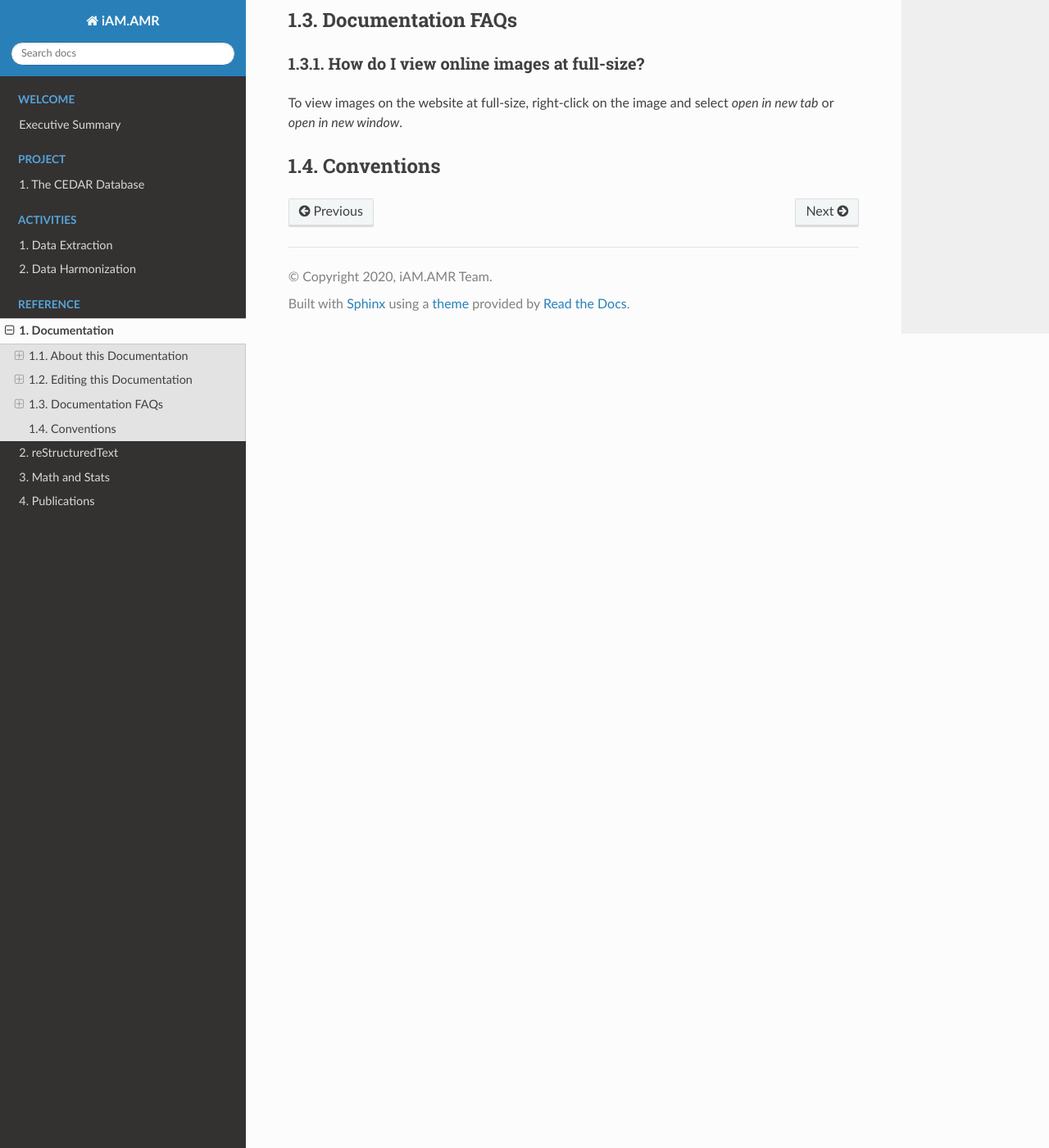
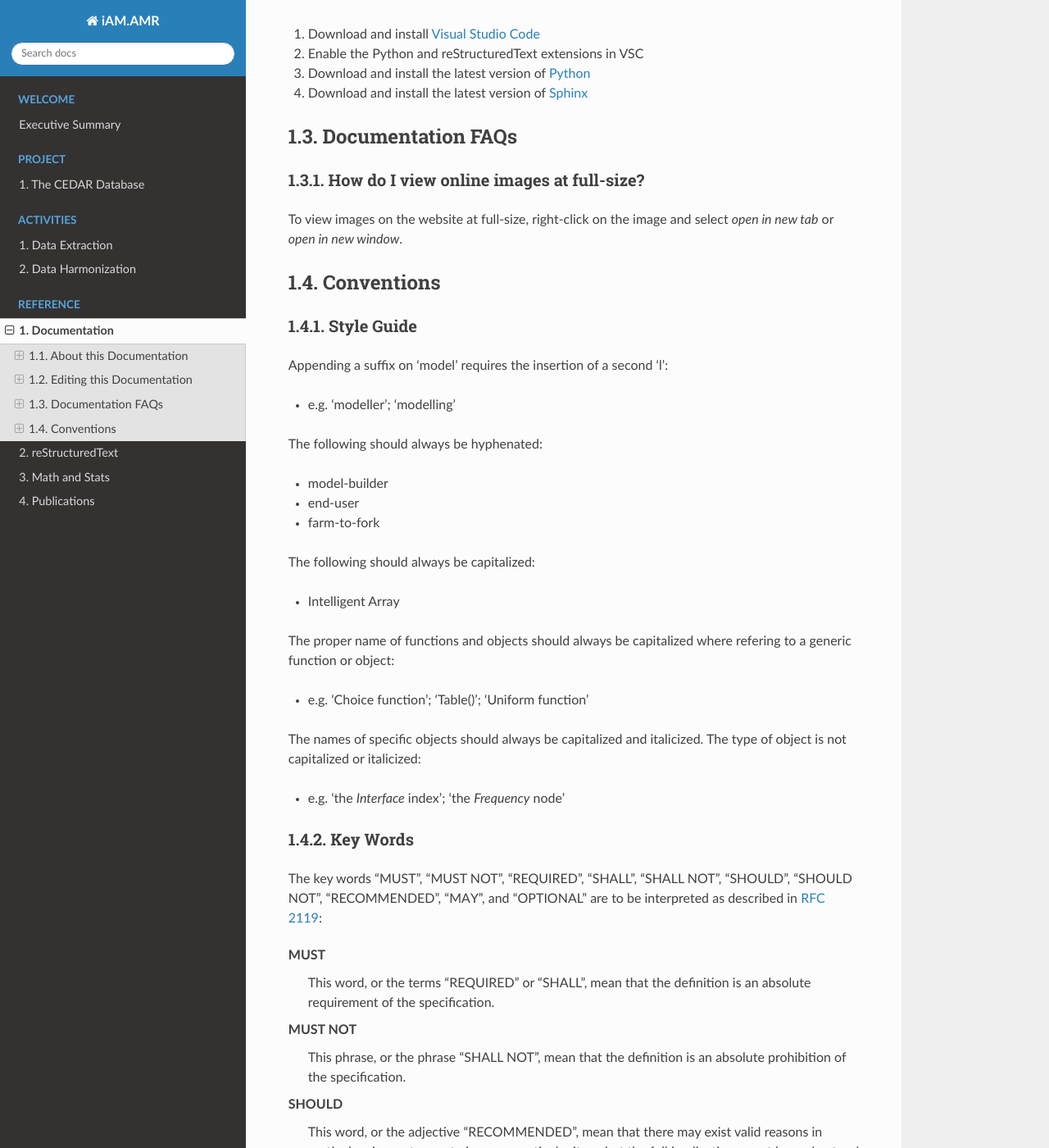
Before and after one commit to iAM-AMR/iAM.AMR.DOC, a Sphinx documentation site: the page built from source/10_reference/documentation.rst, in a window 1280 px wide and 1400 px high, scrolled down 2443 px. Shown: the whole window at 82% size. Built offline with Sphinx 7.4.7 and the Read the Docs theme 2.0.0, drawn with Linux system fonts in a browser that asks for light colours; a script that is not in the unit is left out; some of the changed text lies outside the part shown.

```diff
--- a/source/10_reference/documentation.rst
+++ b/source/10_reference/documentation.rst
@@ -66,8 +66,13 @@ Major Edits
 To make a major edit or addition, we recommend you clone the repository to your workstation and use an IDE such as `Visual Studio Code <https://code.visualstudio.com/>`_ -- coupled with a local version of Python and Sphinx -- to preview the changes before submitting a pull request.
 
 Installing VSC, Python, and Sphinx
-~~~~~~~~~~~~~~~~~~~~~~~~~~~~~~~~~~
-To be done.
+++++++++++++++++++++++++++++++++++
+Detailed installation instructions to install VSC, Python, and Sphinx is outside the scope of this documentation. In brief:
+
+#. Download and install `Visual Studio Code <https://code.visualstudio.com/>`_
+#. Enable the Python and reStructuredText extensions in VSC
+#. Download and install the latest version of `Python <https://www.python.org/>`_
+#. Download and install the latest version of `Sphinx <http://www.sphinx-doc.org/en/master/usage/installation>`_
 
 
 Documentation FAQs
@@ -80,3 +85,126 @@ To view images on the website at full-size, right-click on the image and select
 
 Conventions
 -----------
+
+Style Guide
+~~~~~~~~~~~
+Appending a suffix on 'model' requires the insertion of a second 'l':
+
+- e.g. 'modeller'; 'modelling'
+
+The following should always be hyphenated:
+
+- model-builder
+- end-user
+- farm-to-fork
+
+The following should always be capitalized:
+
+- Intelligent Array
+
+The proper name of functions and objects should always be capitalized where refering to a generic function or object:
+
+- e.g. 'Choice function'; 'Table()'; 'Uniform function'
+
+The names of specific objects should always be capitalized and italicized. The type of object is not capitalized or italicized:
+
+- e.g. 'the *Interface* index'; 'the *Frequency* node'
+
+Key Words
+~~~~~~~~~
+The key words "MUST", "MUST NOT", "REQUIRED", "SHALL", "SHALL NOT", "SHOULD", "SHOULD NOT", "RECOMMENDED",  "MAY", and "OPTIONAL" are to be interpreted as described in `RFC 2119 <https://www.ietf.org/rfc/rfc2119.txt>`_:
+
+MUST
+   This word, or the terms "REQUIRED" or "SHALL", mean that the definition is an absolute requirement of the specification.
+MUST NOT
+   This phrase, or the phrase "SHALL NOT", mean that the definition is an absolute prohibition of the specification.
+SHOULD
+   This word, or the adjective "RECOMMENDED", mean that there may exist valid reasons in particular circumstances to ignore a particular item, but the full implications must be understood and carefully weighed before choosing a different course.
+SHOULD NOT
+   This phrase, or the phrase "NOT RECOMMENDED" mean that there may exist valid reasons in particular circumstances when the particular behavior is acceptable or even useful, but the full implications should be understood and the case carefully weighed before implementing any behavior described with this label.
+MAY
+   This word, or the adjective "OPTIONAL", mean that an item is truly optional. An implementation which does not include a particular option MUST be prepared to interoperate with another implementation which does include the option, though perhaps with reduced functionality. In the same vein an implementation which does include a particular option MUST be prepared to interoperate with another implementation which does not include the option (except, of course, for the feature the option provides).
+
+Common Acronyms
+~~~~~~~~~~~~~~~
+AAFC
+   Agriculture and Agri-food Canada
+
+AMR
+   Antimicrobial Resistance
+
+AMU
+   Antimicrobial Use
+
+CFIA
+   Canadian Food Inspection Agency
+
+CIPARS
+   Canadian Integrated Program for Antimicrobial Resistance Surveillence
+
+CSS
+   Cascading Style Sheets
+
+GRDI
+   Genomics Research and Development Initiative
+
+HC
+   Health Canada
+
+NSD
+   National Service Desk
+
+PHAC
+   Public Health Agency of Canada
+
+SSC
+   Shared Services Canada
+
+3GC
+   Third-generation Cephalosporins
+
+Model Names
+~~~~~~~~~~~
+The models are named **IAM.AMR.XZY** where **XYZ** represents a three character short-code identifying the model. The code should be relevant to the contents of the model.
+
+* e.g. the IAM.AMR.CHI model focuses on chickens, while the IAM.AMR.3GC focuses on third-generation cephalosporins.
+
+
+Factor Identifier
+~~~~~~~~~~~~~~~~~
+The factor identifier is automatically generated by the cedarr package, in the format **A####_Name_of_Factor** where:
+
+* **A** is either 'R' for a standard factor, or 'M' for a meta-analysis
+* **####** is the factor or meta-analysis number
+
+Where multiple factors inform a single node:
+
+* and one or more of the factors is a meta-analysis, use the meta-analysis identifier with the lowest number
+* and all of the factors are not meta-analyses, use the identifier with the lowest number
+* and all of the factors are meta-analyses, use the identifier with the lowest number
+
+In some instances, it may be appropriate to deviate from this schema – care should be taken to maintain consistency despite these deviations.
+
+Node Colour
+~~~~~~~~~~~
+Colour is used to indicate the function and contents of each node. The use of colour in the model should conform to the general scheme:
+
+Light Grey
+   Non user-modifiable node that performs intermediate calculations, or which is otherwise exposed to the user via a separate user interface
+Dark Grey
+   A node containing a list of factors
+Orange
+   An objective node, containing intermediate or final results of calculations
+Purple
+   A user interface node
+Blue
+   A factor node, or a node which contains epidemiological data
+
+Note, the following colour designations are liable to change, as the models are further standardized:
+
+Pink
+   A node in which the factor is informed by meta-analysis
+Peach
+   A node which contains information for multiple bacterial species
+Gold
+   A node which contains information for multiple bacterial species, informed by meta-analyses
```
Also changed, not shown: source/10_reference/publications.rst (+8 -0 lines).
